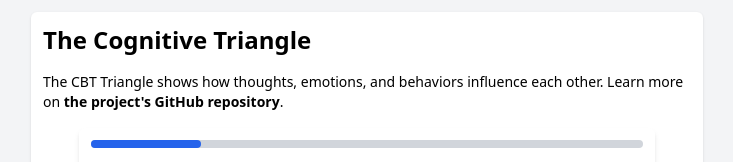
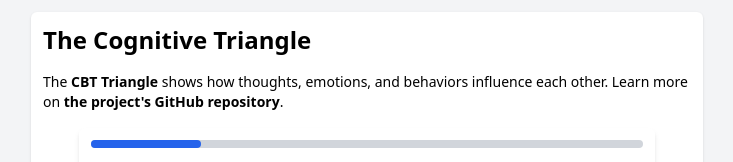
Before and after one commit to ninjonas/cbt-triangle, a Next.js app: page / in a window 1280 px wide. Shown: the top 162 px of the page, without its empty margins (273-1006 px from the left). Built offline with nearby package versions, Linux system fonts and the light colour scheme.

Commit message:
[refactor] updating title

```diff
--- a/src/app/page.tsx
+++ b/src/app/page.tsx
@@ -11,7 +11,7 @@ export default function Home() {
         <p className="mb-4 text-sm">
           The{" "}
           <a href="https://aanmc.org/naturopathic-medicine/cognitive-triangle-cbt/" target="_blank" rel="noopener noreferrer">
-            CBT Triangle
+            <strong>CBT Triangle</strong>
           </a>{" "}
           shows how thoughts, emotions, and behaviors influence each other. Learn more on{" "}
           <a href="https://github.com/ninjonas/cbt-triangle" target="_blank" rel="noopener noreferrer">
```
